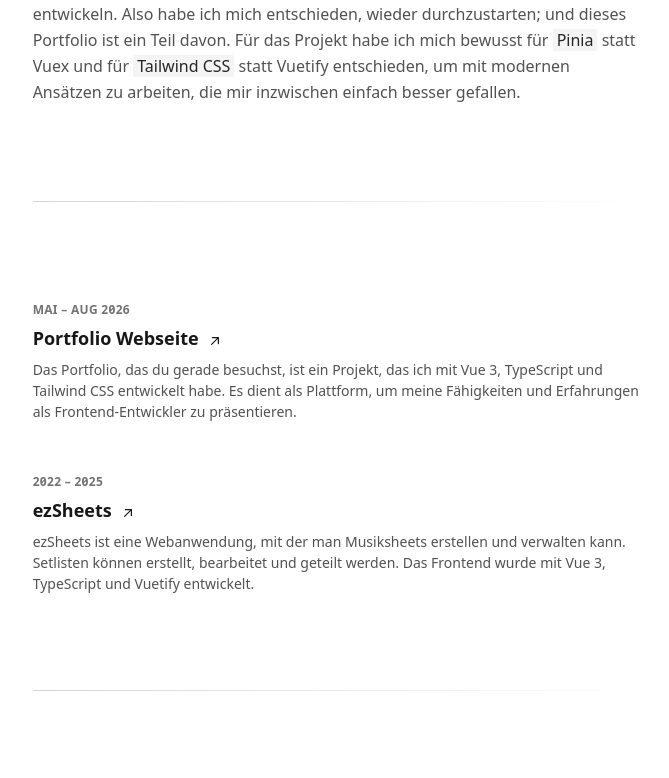
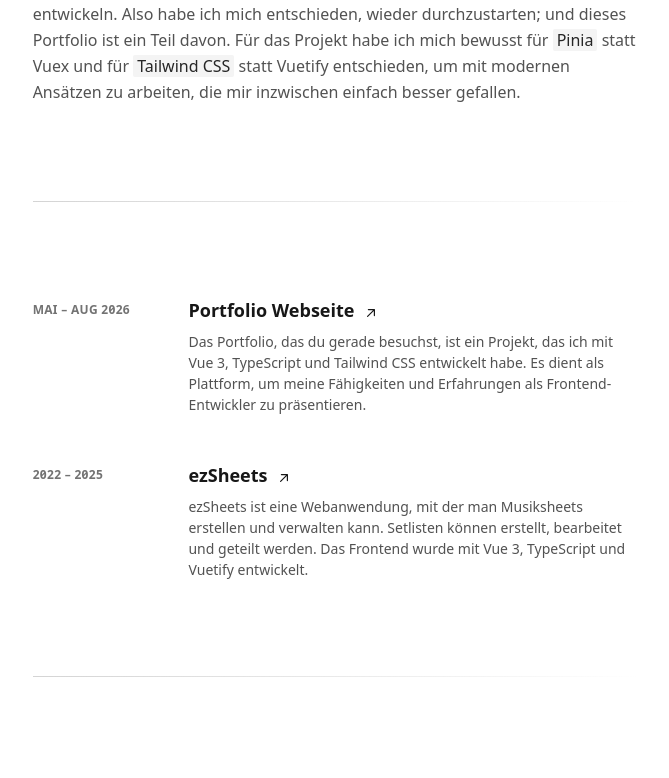
Before and after one commit to felixgabel/portfolio, a Vue app: page /#lebenslauf in a window 1280 px wide. Shown: the part 543-1321 px from the top of the page, without its empty margins (592-1261 px from the left). Built offline with nearby package versions, Linux system fonts and the light colour scheme; a web font is replaced by a local one.

Commit message:
fix: adjust grid layout and column spans for project items in ExperienceSection

```diff
--- a/src/components/home/sections/ExperienceSection.vue
+++ b/src/components/home/sections/ExperienceSection.vue
@@ -57,7 +57,7 @@ const projectsSortedByDateEnd = [...projects].sort(
     <li
       v-for="project in projectsSortedByDateEnd"
       :key="project.id"
-      class="group relative grid transition-opacity motion-reduce:transition-none lg:group-hover/list:opacity-50 lg:hover:opacity-100"
+      class="group relative grid transition-opacity motion-reduce:transition-none lg:grid-cols-8 lg:gap-4 lg:group-hover/list:opacity-50 lg:hover:opacity-100"
     >
       <div
         class="absolute -inset-6 -z-1 hidden rounded-xl opacity-0 shadow-[0_0_5px_0_rgb(0_0_0/.075)] inset-shadow-[0_0_22px_0_rgb(255_255_255/.75)] drop-shadow-sm/12 backdrop-blur-[1.3px] transition-opacity group-hover:opacity-100 motion-reduce:transition-none lg:block"
@@ -65,12 +65,12 @@ const projectsSortedByDateEnd = [...projects].sort(
       ></div>
 
       <header
-        class="mt-1 mb-2 text-xs font-semibold tracking-wide text-neutral-500 uppercase sm:col-span-2"
+        class="mt-1 mb-2 text-xs font-semibold tracking-wide text-neutral-500 uppercase lg:col-span-2"
       >
         {{ formatDateOfGivenProject(project.id) }}
       </header>
 
-      <div class="sm:col-span-6">
+      <div class="lg:col-span-6">
         <h3 class="text-lg leading-snug font-semibold text-neutral-900 dark:text-neutral-100">
           <a
             :href="project.link"
```
